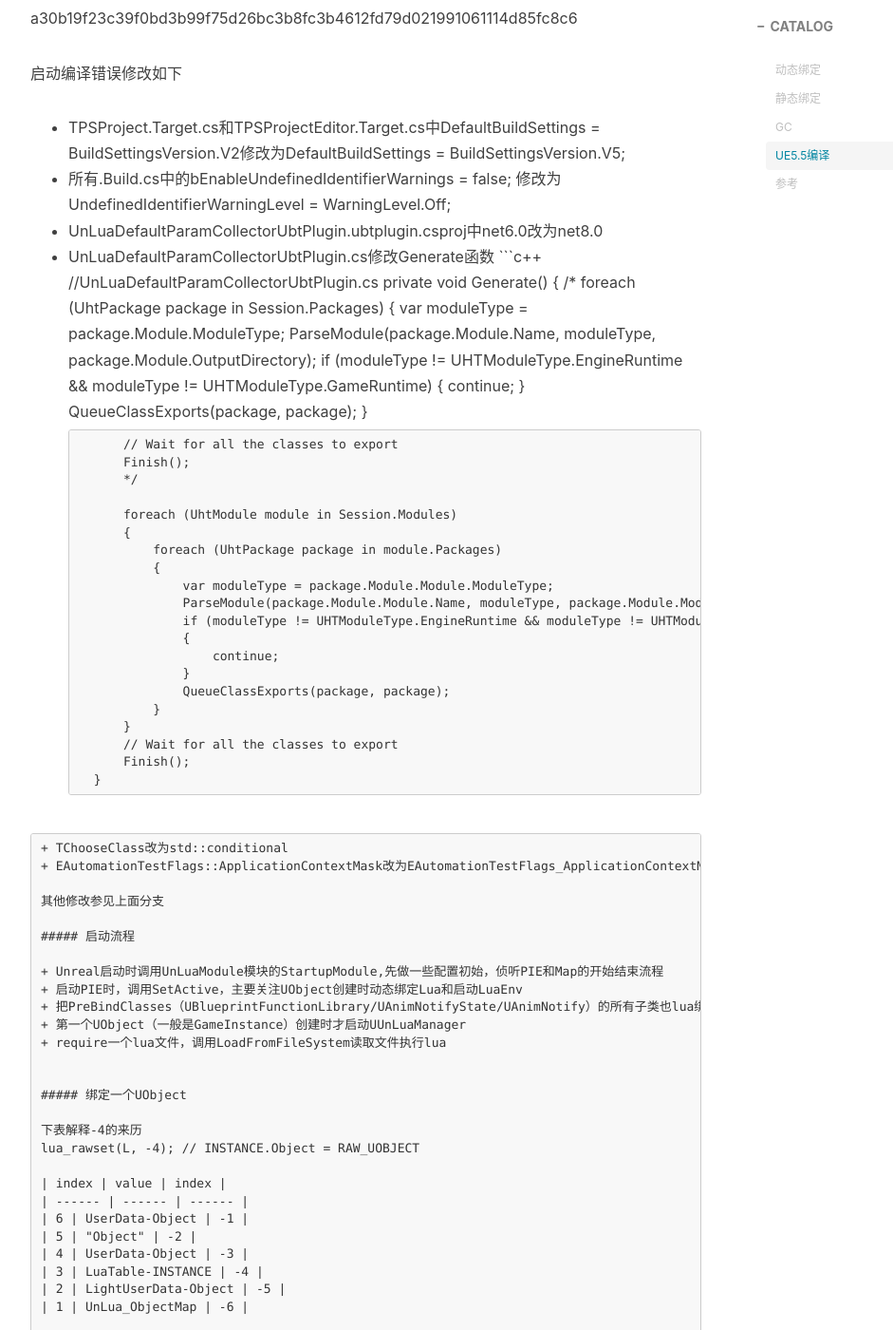
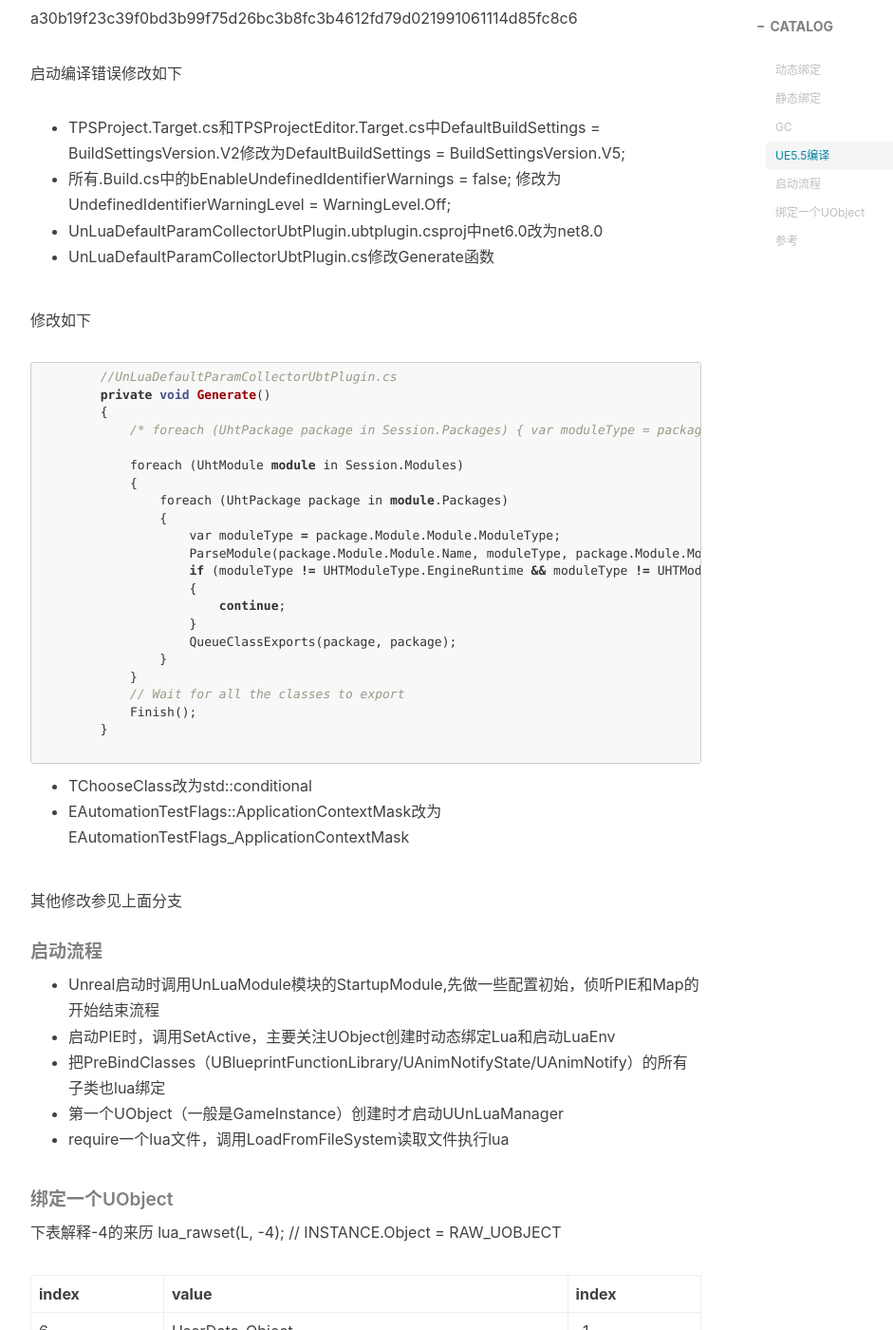
Before and after one commit to chenanbao/chenanbao.github.io, a Jekyll site: the page built from _posts/2025-05-06-Unlua基本原理.md, in a window 1280 px wide and 1400 px high, scrolled down 4940 px. Shown: the whole window at 95% size, without its empty margins (233-1174 px from the left). Built offline with Jekyll 4.4.1, drawn with Linux system fonts in a browser that asks for light colours; nearby versions of some CDN libraries; comment, search, counter and statistics services are not loaded; some of the changed text lies outside the part shown.

Commit message:
格式修复

````diff
--- a/_posts/2025-05-06-Unlua基本原理.md
+++ b/_posts/2025-05-06-Unlua基本原理.md
@@ -249,6 +249,9 @@ bool UUnLuaManager::Bind(UObject *Object, const TCHAR *InModuleName, int32 Initi
 + 所有.Build.cs中的bEnableUndefinedIdentifierWarnings = false; 修改为UndefinedIdentifierWarningLevel = WarningLevel.Off;
 + UnLuaDefaultParamCollectorUbtPlugin.ubtplugin.csproj中<TargetFramework>net6.0</TargetFramework>改为<TargetFramework>net8.0</TargetFramework>
 + UnLuaDefaultParamCollectorUbtPlugin.cs修改Generate函数
+
+修改如下
+
 ```c++
         //UnLuaDefaultParamCollectorUbtPlugin.cs
         private void Generate()
````
